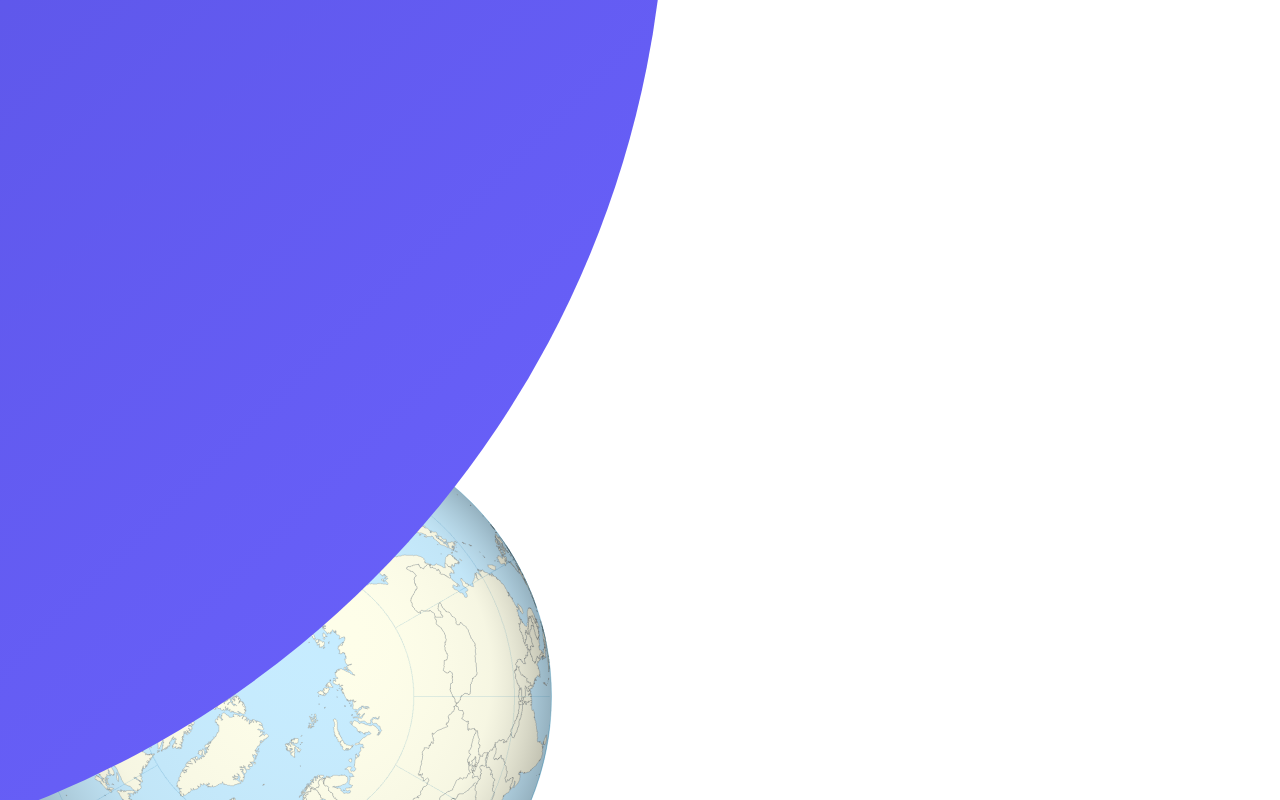
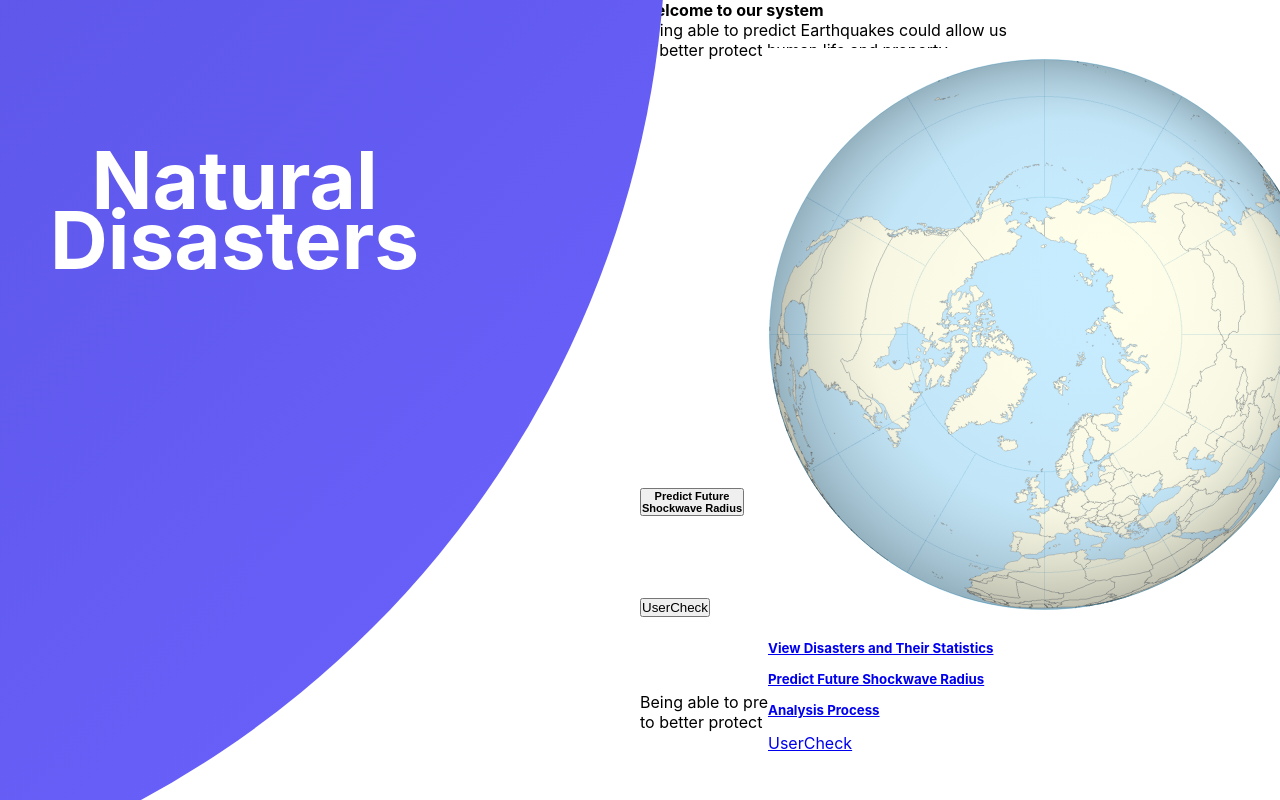
Before and after one commit to seifeldingamal/graduation-project-natural-disasters, a React (Create React App) app in the folder webapp/client/: page / in a window 1280 px wide. Shown: the top 800 px of the page. Built offline with nearby package versions, Linux system fonts and the light colour scheme.

Commit message:
Tags ready

```diff
--- a/webapp/client/src/views/Home.js
+++ b/webapp/client/src/views/Home.js
@@ -6,6 +6,7 @@ import { Link } from 'react-router-dom';
 class Home extends Component {
     render() {
         return (
+            <div className="Home">
                 <div id='Body'>
                     <div id="Header">
                         <div id="content">
@@ -65,6 +66,7 @@ class Home extends Component {
                         </p>
                     </div>
                 </div>
+            </div>
         )
     }
 }
--- a/webapp/client/src/views/Stats.js
+++ b/webapp/client/src/views/Stats.js
@@ -30,6 +30,7 @@ class Stats extends Component {
         let rightOpen = this.state.rightOpen ? 'open' : 'closed';
 
         return (
+            <div className="Stats">
                 <div id="layout1">
                     <div id='left' className={leftOpen} >
                         <div className='icon1'
@@ -146,6 +147,7 @@ class Stats extends Component {
                         </div>
                     </div>
                 </div>
+            </div>
         )
     }
 }
```
Lines whose indentation alone changed are shown as unchanged.
